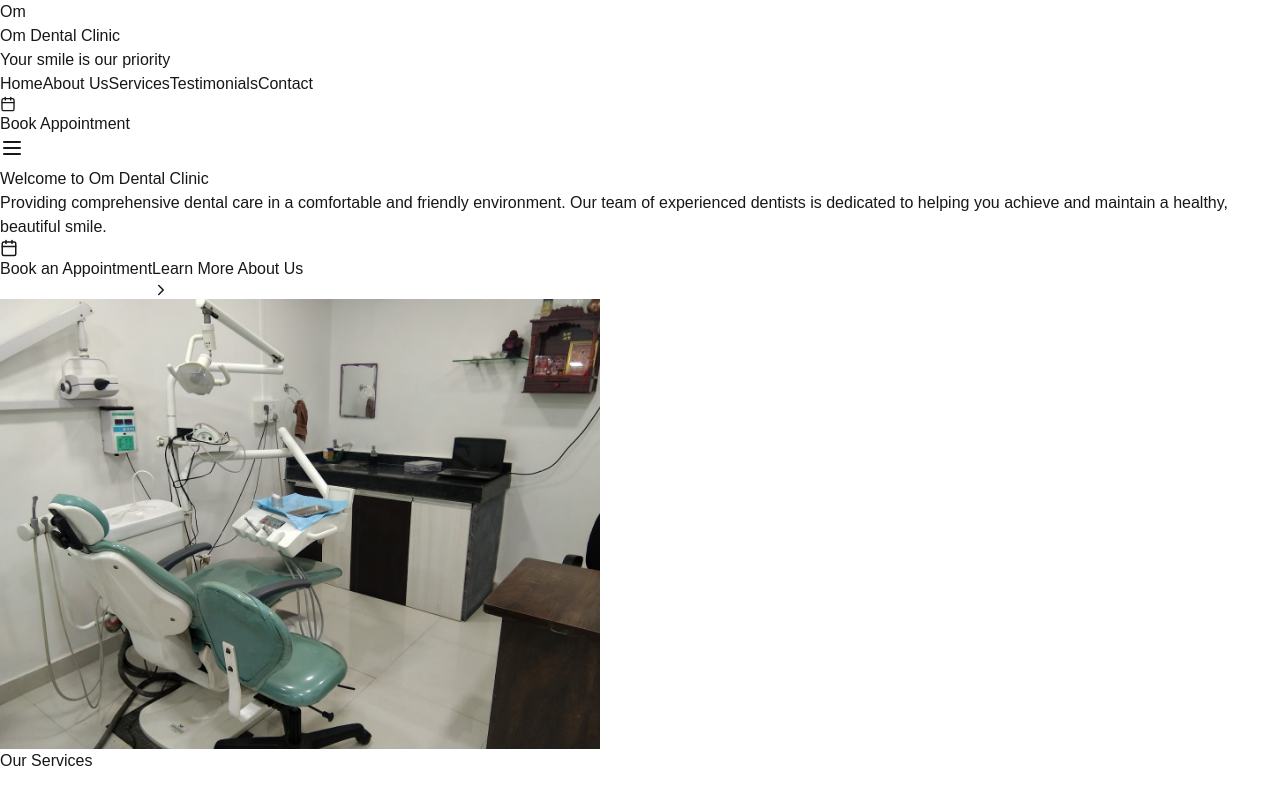
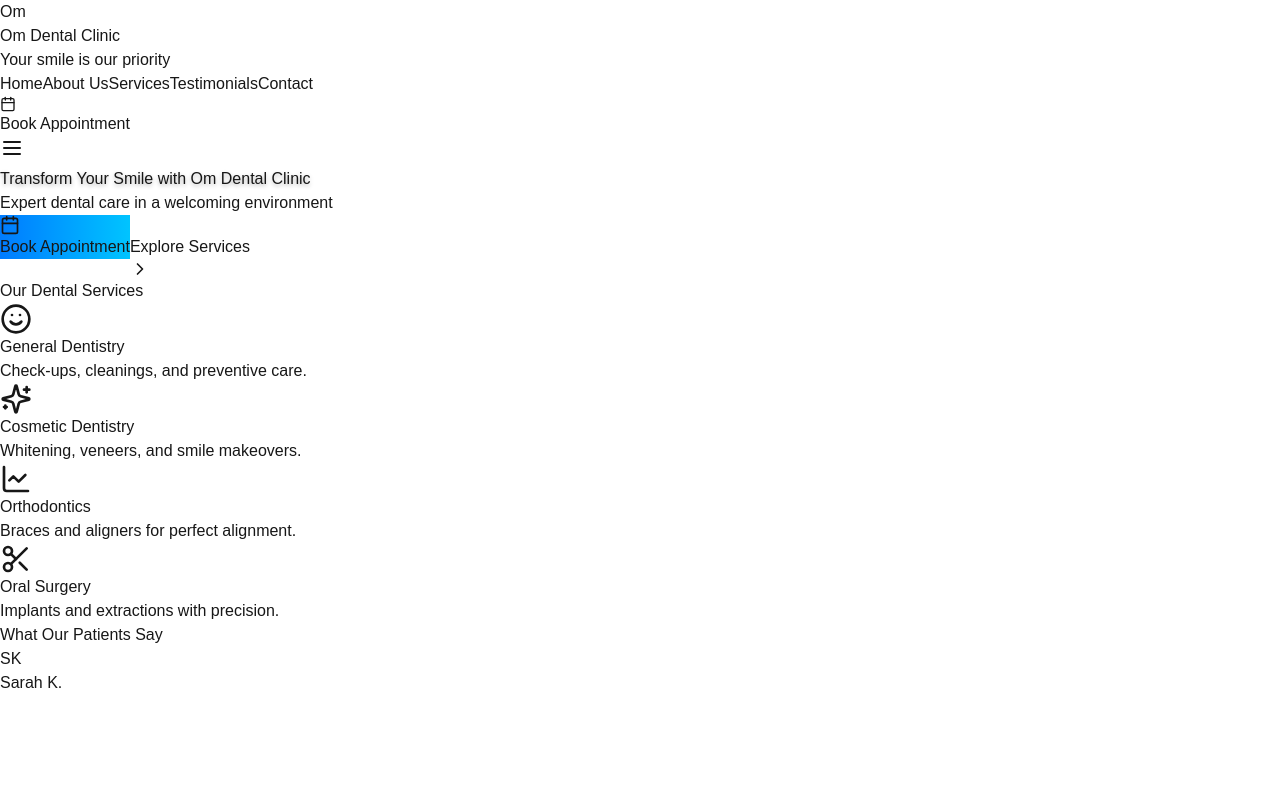
Before and after one commit to ravindrasirvi609/om-dental-clinic, a Next.js app: page / in a window 1280 px wide. Shown: the top 800 px of the page. Built offline with nearby package versions, Linux system fonts and the light colour scheme.

Commit message:
Add GSAP for animations in Hero component and update package.json

```diff
--- a/package.json
+++ b/package.json
@@ -10,6 +10,7 @@
   },
   "dependencies": {
     "@vercel/analytics": "^1.5.0",
+    "gsap": "^3.12.7",
     "lucide-react": "^0.476.0",
     "next": "15.1.7",
     "react": "^19.0.0",
--- a/src/app/components/hero.tsx
+++ b/src/app/components/hero.tsx
@@ -1,52 +1,111 @@
-import React from "react";
+"use client";
+import React, { useEffect, useRef } from "react";
 import { Calendar, ChevronRight } from "lucide-react";
-import Image from "next/image";
+import { gsap } from "gsap";
 
 const Hero = () => {
+  const headlineRef = useRef<HTMLDivElement>(null);
+  const subheadlineRef = useRef<HTMLDivElement>(null);
+  const buttonsRef = useRef(null);
+  const backgroundRef = useRef(null);
+
+  useEffect(() => {
+    // Headline animation
+    gsap.fromTo(
+      headlineRef.current,
+      { y: 50, opacity: 0 },
+      { y: 0, opacity: 1, duration: 1, ease: "power3.out" }
+    );
+
+    // Subheadline animation with delay
+    gsap.fromTo(
+      subheadlineRef.current,
+      { y: 30, opacity: 0 },
+      { y: 0, opacity: 1, duration: 0.8, delay: 0.3, ease: "power3.out" }
+    );
+
+    // Buttons bounce in animation
+    gsap.fromTo(
+      buttonsRef.current as unknown as HTMLElement,
+      { y: 20, opacity: 0 },
+      { y: 0, opacity: 1, duration: 0.6, stagger: 0.2, ease: "back.out" }
+    );
+
+    // Background zoom effect
+    gsap.fromTo(
+      backgroundRef.current,
+      { scale: 1 },
+      { scale: 1.1, duration: 10, repeat: -1, yoyo: true, ease: "none" }
+    );
+  }, []);
+
   return (
-    <div>
-      <section className="relative py-12 md:py-20">
-        <div className="container mx-auto px-4 flex flex-col md:flex-row items-center">
-          {/* Hero Content */}
-          <div className="md:w-1/2 mb-8 md:mb-0 z-10">
-            <h2 className="text-3xl md:text-4xl lg:text-5xl font-bold text-blue-900 mb-4">
-              Welcome to Om Dental Clinic
-            </h2>
-            <p className="text-blue-800 text-lg mb-6">
-              Providing comprehensive dental care in a comfortable and friendly
-              environment. Our team of experienced dentists is dedicated to
-              helping you achieve and maintain a healthy, beautiful smile.
+    <section className="relative w-full h-screen overflow-hidden">
+      {/* Background Image with zoom effect */}
+      <div ref={backgroundRef} className="absolute inset-0 w-full h-full">
+        <div
+          className="w-full h-full bg-cover bg-center"
+          style={{
+            backgroundImage: "url('/om-clinic.jpg')",
+            position: "absolute",
+            top: 0,
+            left: 0,
+            right: 0,
+            bottom: 0,
+          }}
+        ></div>
+      </div>
+
+      {/* Dark overlay for better text readability */}
+      <div className="absolute inset-0 bg-black/40"></div>
+
+      {/* Content container - glassmorphic */}
+      <div className="relative h-full flex items-center justify-center px-4">
+        <div className="backdrop-blur-md bg-white/15 p-8 md:p-12 rounded-2xl max-w-4xl w-full border border-white/20 shadow-xl">
+          <div className="text-center">
+            {/* Headline */}
+            <h1
+              ref={headlineRef}
+              className="text-4xl md:text-5xl lg:text-6xl font-bold text-white mb-4 font-['Montserrat',sans-serif]"
+              style={{ textShadow: "0 2px 4px rgba(0,0,0,0.3)" }}
+            >
+              Transform Your Smile with Om Dental Clinic
+            </h1>
+
+            {/* Subheadline */}
+            <p
+              ref={subheadlineRef}
+              className="text-xl md:text-2xl text-white/90 mb-8 font-light"
+            >
+              Expert dental care in a welcoming environment
             </p>
-            <div className="flex flex-col sm:flex-row space-y-4 sm:space-y-0 sm:space-x-4">
-              <button className="px-6 py-3 bg-blue-600 hover:bg-blue-700 text-white rounded-full backdrop-blur-sm bg-opacity-90 shadow-md transition duration-300 flex items-center justify-center">
-                <Calendar size={18} className="mr-2" />
-                Book an Appointment
+
+            {/* CTA Buttons */}
+            <div
+              ref={buttonsRef}
+              className="flex flex-col sm:flex-row justify-center space-y-4 sm:space-y-0 sm:space-x-6"
+            >
+              {/* Primary CTA */}
+              <button
+                className="px-8 py-4 rounded-full text-white font-semibold transition-transform duration-300 hover:scale-105 flex items-center justify-center"
+                style={{
+                  background: "linear-gradient(to right, #007bff, #00c4ff)",
+                }}
+              >
+                <Calendar size={20} className="mr-2" />
+                Book Appointment
               </button>
-              <button className="px-6 py-3 bg-white hover:bg-blue-50 text-blue-800 rounded-full backdrop-blur-md bg-opacity-50 border border-white/40 shadow-sm transition duration-300 flex items-center justify-center">
-                Learn More About Us
-                <ChevronRight size={18} className="ml-1" />
+
+              {/* Secondary CTA */}
+              <button className="px-8 py-4 rounded-full backdrop-blur-md bg-transparent border-2 border-white/50 text-white font-semibold transition-all duration-300 hover:bg-white/20 flex items-center justify-center">
+                Explore Services
+                <ChevronRight size={20} className="ml-2" />
               </button>
             </div>
           </div>
-
-          {/* Hero Image */}
-          <div className="md:w-1/2 z-10">
-            <div className="relative">
-              <div className="w-64 h-64 md:w-80 md:h-80 rounded-full bg-blue-200 absolute -top-6 -left-6 z-0"></div>
-              <div className="backdrop-blur-sm bg-white/30 border border-white/40 rounded-2xl p-3 shadow-xl relative z-10">
-                <Image
-                  src="/om-clinic.jpg"
-                  alt="Dental clinic with modern equipment"
-                  className="rounded-xl w-full h-auto object-cover"
-                  width={600}
-                  height={400}
-                />
-              </div>
-            </div>
-          </div>
         </div>
-      </section>
-    </div>
+      </div>
+    </section>
   );
 };
 
--- a/src/app/components/service.tsx
+++ b/src/app/components/service.tsx
@@ -1,126 +1,140 @@
-import React from "react";
+"use client";
+import React, { useEffect, useRef } from "react";
+import gsap from "gsap";
+import { ScrollTrigger } from "gsap/ScrollTrigger";
+
+// Icons
+import { Smile, Sparkles, LineChart, Scissors } from "lucide-react";
 
 const Service = () => {
+  const sectionRef = useRef(null);
+  const cardsRef = useRef(null);
+
+  useEffect(() => {
+    // Register ScrollTrigger plugin
+    gsap.registerPlugin(ScrollTrigger);
+
+    // Cards animation on scroll
+    const cards = cardsRef.current as unknown as HTMLElement;
+
+    gsap.fromTo(
+      cards,
+      {
+        y: 30,
+        opacity: 0,
+        scale: 0.95,
+      },
+      {
+        y: 0,
+        opacity: 1,
+        scale: 1,
+        duration: 0.5,
+        stagger: 0.2,
+        ease: "power2.out",
+        scrollTrigger: {
+          trigger: sectionRef.current,
+          start: "top 70%",
+        },
+      }
+    );
+
+    // Hover animations
+    const cardElements = cards.querySelectorAll(".backdrop-blur-md");
+    cardElements.forEach((card) => {
+      const enterAnimation = () => {
+        gsap.to(card, {
+          y: -10,
+          boxShadow: "0 15px 30px rgba(0, 123, 255, 0.2)",
+          duration: 0.3,
+        });
+      };
+
+      const leaveAnimation = () => {
+        gsap.to(card, {
+          y: 0,
+          boxShadow: "0 10px 15px rgba(0, 0, 0, 0.1)",
+          duration: 0.3,
+        });
+      };
+
+      card.addEventListener("mouseenter", enterAnimation);
+      card.addEventListener("mouseleave", leaveAnimation);
+
+      return () => {
+        card.removeEventListener("mouseenter", enterAnimation);
+        card.removeEventListener("mouseleave", leaveAnimation);
+      };
+    });
+  }, []);
+
   return (
-    <div>
-      {" "}
-      <section className="py-16 bg-gradient-to-b from-transparent to-blue-50">
+    <section
+      ref={sectionRef}
+      className="py-16 bg-gradient-to-b from-transparent to-blue-50"
+    >
       <div className="container mx-auto px-4">
-          <h2 className="text-2xl md:text-3xl font-bold text-blue-900 text-center mb-12">
-            Our Services
+        <h2 className="text-3xl md:text-4xl font-bold text-blue-900 text-center mb-12">
+          Our Dental Services
         </h2>
 
-          <div className="grid grid-cols-1 md:grid-cols-2 lg:grid-cols-4 gap-6">
-            {/* Service Card 1 */}
-            <div className="backdrop-blur-md bg-white/50 border border-white/30 rounded-2xl p-6 shadow-lg hover:shadow-xl transition duration-300 group">
-              <div className="w-16 h-16 rounded-full bg-blue-100 flex items-center justify-center mb-4 text-blue-600 group-hover:bg-blue-600 group-hover:text-white transition duration-300">
-                <svg
-                  xmlns="http://www.w3.org/2000/svg"
-                  className="h-8 w-8"
-                  fill="none"
-                  viewBox="0 0 24 24"
-                  stroke="currentColor"
+        <div
+          ref={cardsRef}
+          className="grid grid-cols-1 md:grid-cols-2 lg:grid-cols-4 gap-6"
         >
-                  <path
-                    strokeLinecap="round"
-                    strokeLinejoin="round"
-                    strokeWidth={2}
-                    d="M9 12l2 2 4-4m6 2a9 9 0 11-18 0 9 9 0 0118 0z"
-                  />
-                </svg>
+          {/* General Dentistry Card */}
+          <div className="backdrop-blur-md bg-white/50 border border-white/30 rounded-2xl p-6 shadow-lg transition duration-300">
+            <div className="w-16 h-16 rounded-full bg-blue-100 flex items-center justify-center mb-4 text-blue-600">
+              <Smile size={32} />
             </div>
             <h3 className="text-xl font-semibold text-blue-900 mb-2">
               General Dentistry
             </h3>
             <p className="text-blue-800">
-                Routine check-ups and preventive care to maintain your dental
-                health.
+              Check-ups, cleanings, and preventive care.
             </p>
           </div>
 
-            {/* Service Card 2 */}
-            <div className="backdrop-blur-md bg-white/50 border border-white/30 rounded-2xl p-6 shadow-lg hover:shadow-xl transition duration-300 group">
-              <div className="w-16 h-16 rounded-full bg-blue-100 flex items-center justify-center mb-4 text-blue-600 group-hover:bg-blue-600 group-hover:text-white transition duration-300">
-                <svg
-                  xmlns="http://www.w3.org/2000/svg"
-                  className="h-8 w-8"
-                  fill="none"
-                  viewBox="0 0 24 24"
-                  stroke="currentColor"
-                >
-                  <path
-                    strokeLinecap="round"
-                    strokeLinejoin="round"
-                    strokeWidth={2}
-                    d="M14.828 14.828a4 4 0 01-5.656 0M9 10h.01M15 10h.01M21 12a9 9 0 11-18 0 9 9 0 0118 0z"
-                  />
-                </svg>
+          {/* Cosmetic Dentistry Card */}
+          <div className="backdrop-blur-md bg-white/50 border border-white/30 rounded-2xl p-6 shadow-lg transition duration-300">
+            <div className="w-16 h-16 rounded-full bg-blue-100 flex items-center justify-center mb-4 text-blue-600">
+              <Sparkles size={32} />
             </div>
             <h3 className="text-xl font-semibold text-blue-900 mb-2">
               Cosmetic Dentistry
             </h3>
             <p className="text-blue-800">
-                Enhance your smile with professional whitening and veneers.
+              Whitening, veneers, and smile makeovers.
             </p>
           </div>
 
-            {/* Service Card 3 */}
-            <div className="backdrop-blur-md bg-white/50 border border-white/30 rounded-2xl p-6 shadow-lg hover:shadow-xl transition duration-300 group">
-              <div className="w-16 h-16 rounded-full bg-blue-100 flex items-center justify-center mb-4 text-blue-600 group-hover:bg-blue-600 group-hover:text-white transition duration-300">
-                <svg
-                  xmlns="http://www.w3.org/2000/svg"
-                  className="h-8 w-8"
-                  fill="none"
-                  viewBox="0 0 24 24"
-                  stroke="currentColor"
-                >
-                  <path
-                    strokeLinecap="round"
-                    strokeLinejoin="round"
-                    strokeWidth={2}
-                    d="M9 5H7a2 2 0 00-2 2v12a2 2 0 002 2h10a2 2 0 002-2V7a2 2 0 00-2-2h-2M9 5a2 2 0 002 2h2a2 2 0 002-2M9 5a2 2 0 012-2h2a2 2 0 012 2"
-                  />
-                </svg>
+          {/* Orthodontics Card */}
+          <div className="backdrop-blur-md bg-white/50 border border-white/30 rounded-2xl p-6 shadow-lg transition duration-300">
+            <div className="w-16 h-16 rounded-full bg-blue-100 flex items-center justify-center mb-4 text-blue-600">
+              <LineChart size={32} />
             </div>
             <h3 className="text-xl font-semibold text-blue-900 mb-2">
               Orthodontics
             </h3>
             <p className="text-blue-800">
-                Straighten teeth with modern braces or clear aligners for all
-                ages.
+              Braces and aligners for perfect alignment.
             </p>
           </div>
 
-            {/* Service Card 4 */}
-            <div className="backdrop-blur-md bg-white/50 border border-white/30 rounded-2xl p-6 shadow-lg hover:shadow-xl transition duration-300 group">
-              <div className="w-16 h-16 rounded-full bg-blue-100 flex items-center justify-center mb-4 text-blue-600 group-hover:bg-blue-600 group-hover:text-white transition duration-300">
-                <svg
-                  xmlns="http://www.w3.org/2000/svg"
-                  className="h-8 w-8"
-                  fill="none"
-                  viewBox="0 0 24 24"
-                  stroke="currentColor"
-                >
-                  <path
-                    strokeLinecap="round"
-                    strokeLinejoin="round"
-                    strokeWidth={2}
-                    d="M12 8v4m0 4h.01M21 12a9 9 0 11-18 0 9 9 0 0118 0z"
-                  />
-                </svg>
+          {/* Oral Surgery Card */}
+          <div className="backdrop-blur-md bg-white/50 border border-white/30 rounded-2xl p-6 shadow-lg transition duration-300">
+            <div className="w-16 h-16 rounded-full bg-blue-100 flex items-center justify-center mb-4 text-blue-600">
+              <Scissors size={32} />
             </div>
             <h3 className="text-xl font-semibold text-blue-900 mb-2">
               Oral Surgery
             </h3>
             <p className="text-blue-800">
-                Expert care for dental implants and extractions with minimized
-                discomfort.
+              Implants and extractions with precision.
             </p>
           </div>
         </div>
       </div>
     </section>
-    </div>
   );
 };
 
```
Also changed, not shown: 1 other file (tests, documents, lock files or other folders). Lines whose indentation alone changed are shown as unchanged.
